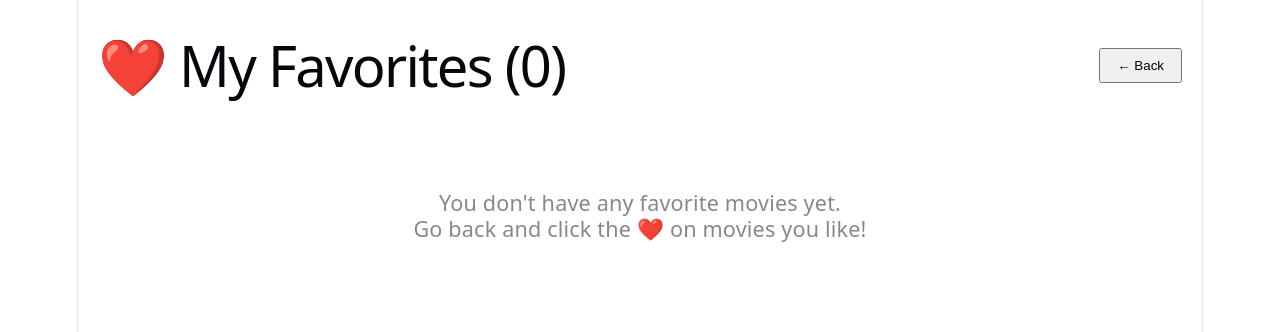
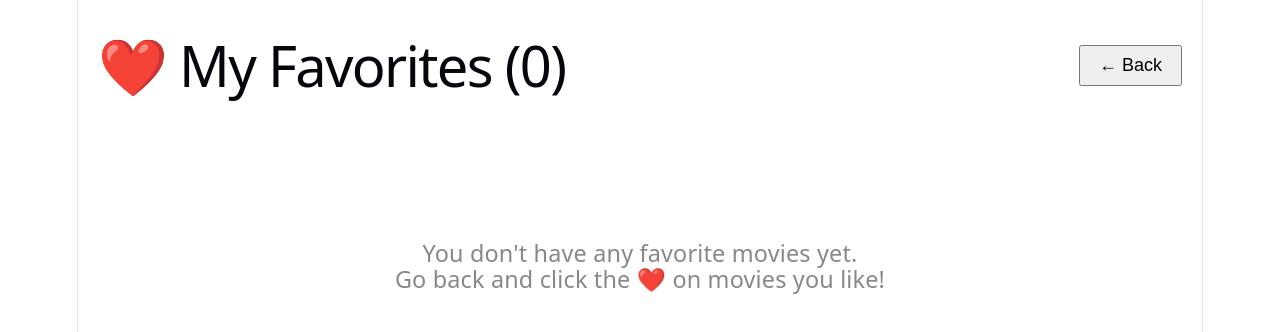
Before and after one commit to samogdovin193-dotcom/Movie-app, a React (Vite) app: page /favorites in a window 1280 px wide. Shown: the top 332 px of the page. Built offline with nearby package versions, Linux system fonts and the light colour scheme.

Commit message:
Added favorites page and dynamic functions for it

```diff
--- a/src/components/MovieCard.jsx
+++ b/src/components/MovieCard.jsx
@@ -5,14 +5,10 @@ import { useFavorites } from "../context/FavoritesContext";
 
 function MovieCard({ movie }) {
     const navigate = useNavigate();
-    const [isFav, setIsFav] = useState(false);
     const [hover, setHover] = useState(false);
+    const { isFavorite, toggleFavorite } = useFavorites();
 
-    useEffect(() => {
-        const favs = getFavorites();
-        setIsFav(favs.some((m) => m.id === movie.id));
-    }, [movie.id]);
-
+    const isFav = isFavorite(movie.id);
     const releaseYear = movie.release_date
         ? movie.release_date.split("-")[0]
         : "N/A";
@@ -24,21 +20,10 @@ function MovieCard({ movie }) {
         return "red";
     }
 
-    function toggleFavorite(e) {
-    e.stopPropagation(); // blok navigate
-
-    let favs = getFavorites();
-
-    if (favs.some((m) => m.id === movie.id)) {
-        favs = favs.filter((m) => m.id !== movie.id);
-        setIsFav(false);
-    } else {
-        favs.push(movie);
-        setIsFav(true);
-    }
-
-        saveFavorites(favs);
-    }
+    const handleToggleFavorite = (e) => {
+        e.stopPropagation(); // blok navigate
+        toggleFavorite(movie);
+    };
 
     return (
     <div
@@ -78,7 +63,7 @@ function MovieCard({ movie }) {
             />
             {/* ❤️ BUTTON */}
             <div
-                onClick={toggleFavorite}
+                onClick={handleToggleFavorite}
                 style={{
                     position: "absolute",
                     top: 8,
--- a/src/pages/Favorites.jsx
+++ b/src/pages/Favorites.jsx
@@ -1,50 +1,24 @@
-import { useEffect, useState } from "react";
+import { useNavigate } from "react-router-dom";
 import MovieCard from "../components/MovieCard";
 import SkeletonCard from "../components/SkeletonCard";
-import { useNavigate } from "react-router-dom";
-import { getFavorites } from "../services/favorites";
+import { useFavorites } from "../context/FavoritesContext";
 
 function Favorites() {
-    const [favorites, setFavorites] = useState([]);
-    const [loading, setLoading] = useState(true);
+    const { favorites } = useFavorites();
     const navigate = useNavigate();
-
-    useEffect(() => {
-        const favs = getFavorites();
-        setFavorites(favs);
-        setLoading(false);
-    }, []);
-
-    // Refresh favorites when coming back to this page
-    useEffect(() => {
-        const handleStorageChange = () => {
-            setFavorites(getFavorites());
-        };
-
-        window.addEventListener("storage", handleStorageChange);
-        return () => window.removeEventListener("storage", handleStorageChange);
-    }, []);
 
     return (
         <div style={{ padding: 20 }}>
-            <div style={{ display: "flex", justifyContent: "space-between", alignItems: "center", marginBottom: 20 }}>
+            <div style={{ display: "flex", justifyContent: "space-between", alignItems: "center", marginBottom: 30 }}>
                 <h1>❤️ My Favorites ({favorites.length})</h1>
-                <button onClick={() => navigate(-1)} style={{ padding: "8px 16px" }}>
+                <button
+                    onClick={() => navigate(-1)}
+                    style={{ padding: "8px 18px", fontSize: "1rem" }}
+                >
                     ← Back
                 </button>
             </div>
 
-            {favorites.length === 0 ? (
-                <div style={{
-                    textAlign: "center",
-                    padding: 60,
-                    color: "#888",
-                    fontSize: "1.2rem"
-                }}>
-                    <p>You don't have any favorite movies yet.</p>
-                    <p>Go back and click the ❤️ on movies you like!</p>
-                </div>
-            ) : (
             <div
                 style={{
                     display: "grid",
@@ -53,16 +27,23 @@ function Favorites() {
                     justifyItems: "center",
                 }}
             >
-                    {/* LOADING */}
-                    {loading
-                    ? Array.from({ length: 20 }).map((_, index) => (
-                        <SkeletonCard key={index} />
+                {favorites.length === 0 ? (
+                    <div style={{
+                        gridColumn: "1 / -1",
+                        textAlign: "center",
+                        padding: 100,
+                        color: "#888",
+                        fontSize: "1.3rem"
+                    }}>
+                        <p>You don't have any favorite movies yet.</p>
+                        <p>Go back and click the ❤️ on movies you like!</p>
+                    </div>
+                ) : (
+                    favorites.map((movie) => (
+                        <MovieCard key={movie.id} movie={movie} />
                     ))
-                    : favorites.map((movie) => (
-                        <MovieCard key={movie.id} movie={movie} />
-                    ))}
+                )}
             </div>
-            )}
         </div>
     );
 }
--- a/src/pages/Home.jsx
+++ b/src/pages/Home.jsx
@@ -3,13 +3,14 @@ import { getTrendingMovies, searchMovies } from "../services/tmdb";
 import MovieCard from "../components/MovieCard";
 import SkeletonCard from "../components/SkeletonCard";
 import { useNavigate } from "react-router-dom";
-import { getFavorites } from "../services/favorites";
+import { useFavorites } from "../context/FavoritesContext";
 
 function Home() {
   const [movies, setMovies] = useState([]);
   const [loading, setLoading] = useState(true);
   const [query, setQuery] = useState("");
   const [searchTerm, setSearchTerm] = useState("");
+  const { favorites } = useFavorites();
   const navigate = useNavigate();
 
   useEffect(() => {
@@ -63,7 +64,7 @@ function Home() {
             boxShadow: "0 4px 12px rgba(0,0,0,0.2)"
         }}
       >
-        ❤️ Favorites ({getFavorites().length})
+        ❤️ Favorites ({favorites.length})
       </button>
 
       {/* SEARCH */}
```
Lines whose indentation alone changed are shown as unchanged.
